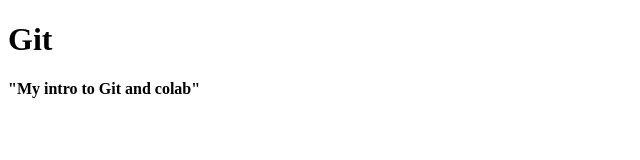
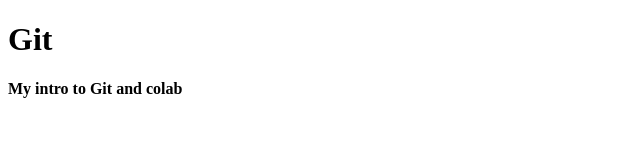
Before and after one commit to acciojob/Intro-to-Git-Ganesh2048, a website: page main.html in a window 1280 px wide. Shown: the full height of the page, 0-640 px from the left. Drawn offline with Linux system fonts and the light colour scheme.

Commit message:
created a submission

```diff
--- a/main.html
+++ b/main.html
@@ -11,7 +11,7 @@
 	<!-- the entire body must be written by student -->
     <script type="text/javascript" src="./script.js">
 </script>
-	<p><b>"My intro to Git and colab"</b></p>
+	<p><b>My intro to Git and colab</b></p>
 
 </body>
 
```
